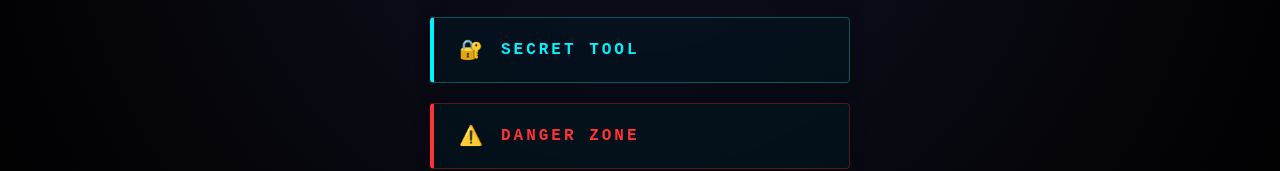
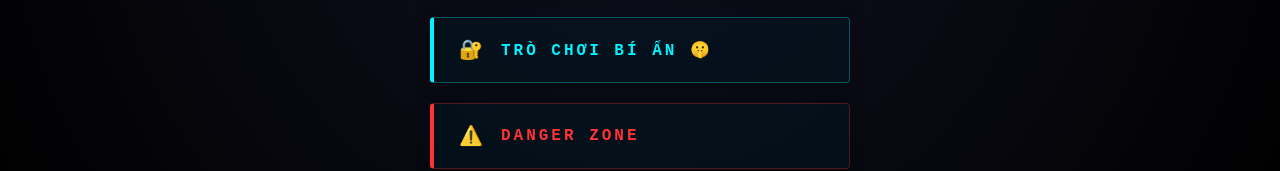
Before and after one commit to TNB88/Thao, a plain HTML site: page index.html in a window 1280 px wide. Shown: the part 554-725 px from the top of the page. Drawn offline with Linux system fonts and the light colour scheme.

Commit message:
Update index.html

```diff
--- a/index.html
+++ b/index.html
@@ -124,7 +124,7 @@
         <a href="ThaoDiCho.html" class="btn"><span>🛒</span>Thảo Đi Chợ</a>
         <a href="GiaiCuuThao.html" class="btn"><span>❤️</span>Trò Chơi Giải Cứu Thảo</a>
         <a href="FlappyRambo.html" class="btn"><span>🎮</span>Flappy Rambo</a>
-        <a href="diep_vien.html" class="btn"><span>🔐</span> Secret Tool</a>
+        <a href="dongy.html" class="btn"><span>🔐</span>Trò Chơi Bí Ẩn 🤫 </a>
         <a href="prank.html" class="btn danger"><span>⚠️</span> Danger Zone</a>
     </div>
 
```
